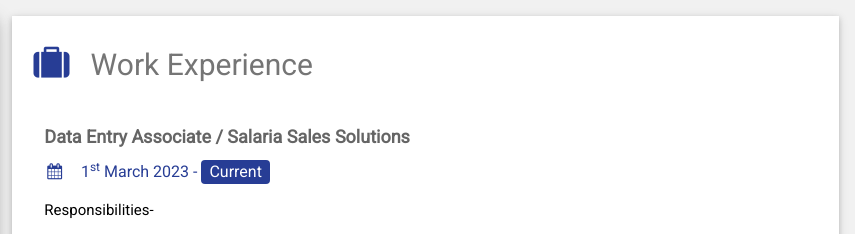
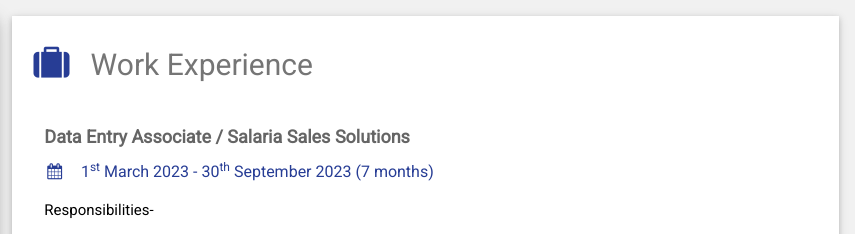
Before and after one commit to NurMohammadSarder/NurMohammadSarder.github.io, a plain HTML site: page index.html in a window 1280 px wide. Shown: the top 234 px of the page, 425-1280 px from the left. Drawn offline with Linux system fonts and the light colour scheme.

Commit message:
Salaria Update

```diff
--- a/index.html
+++ b/index.html
@@ -92,7 +92,7 @@
         <h2 class="w3-text-grey w3-padding-16"><i class="fa fa-suitcase fa-fw w3-margin-right w3-xxlarge w3-text-teal"></i>Work Experience</h2>
         <div class="w3-container">
           <h5 class="w3-opacity"><b>Data Entry Associate / Salaria Sales Solutions</b></h5>
-          <h6 class="w3-text-teal"><i class="fa fa-calendar fa-fw w3-margin-right"></i>1<sup>st</sup> March 2023 - <span class="w3-tag w3-teal w3-round">Current</span></h6>
+          <h6 class="w3-text-teal"><i class="fa fa-calendar fa-fw w3-margin-right"></i>1<sup>st</sup> March 2023 - 30<sup>th</sup> September 2023 (7 months) <!-- <span class="w3-tag w3-teal w3-round">Current</span> --></h6>
           <p>Responsibilities-
             <ul>
               <li>Maintains database by entering new and updated lead information</li>
```
